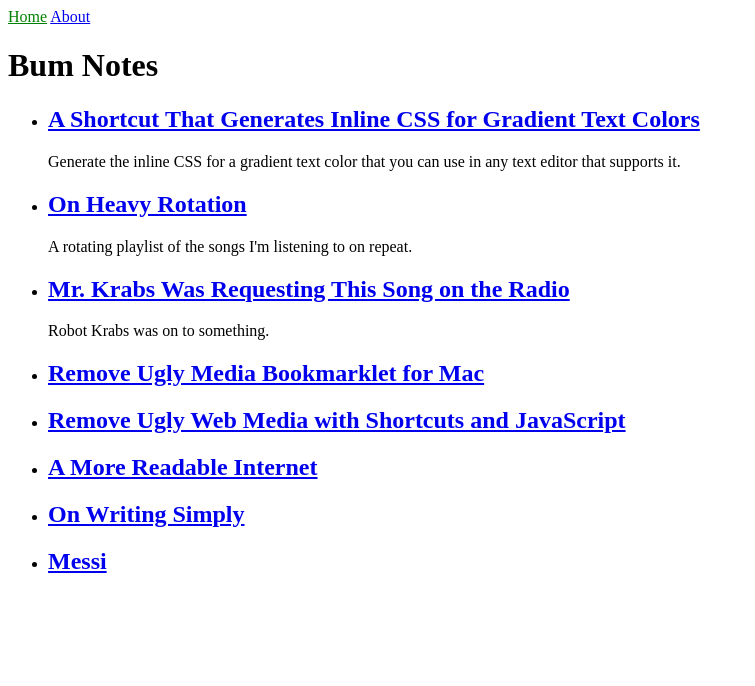
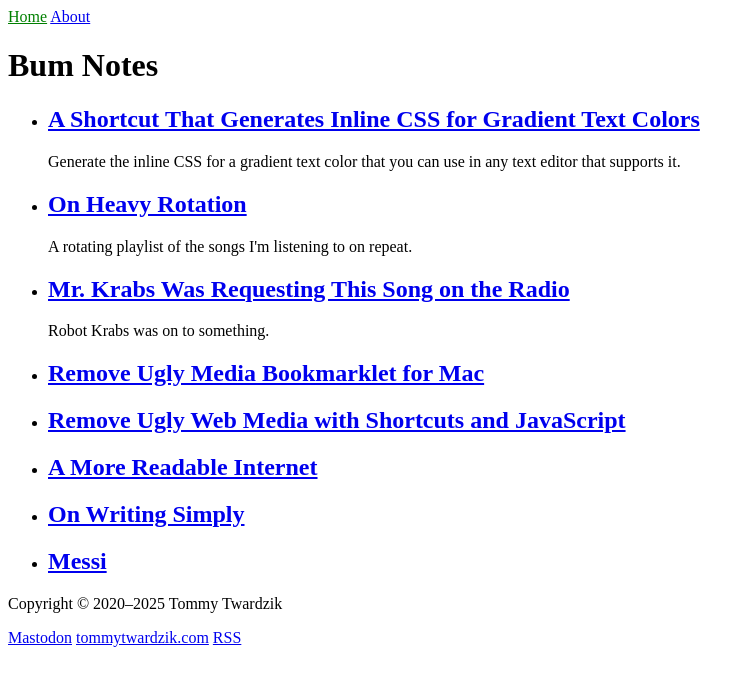
Before and after one commit to ttwardz/bum-notes-blog, a Jekyll site: the page built from index.markdown, in a window 1280 px wide. Shown: the top 686 px of the page, without its empty margins (0-755 px from the left). Built offline with Jekyll 4.4.1, drawn with Linux system fonts in a browser that asks for light colours.

Commit message:
Added footer file

```diff
--- /dev/null
+++ b/_includes/footer.html
@@ -0,0 +1,3 @@
+<p>Copyright © 2020&ndash;2025 Tommy Twardzik</p>
+
+<p><a rel="me" href="https://mstdn.social/@ttwardz">Mastodon</a> <a href="https://www.tomtwardzik.com/">tommytwardzik.com</a> <a href="/feed.rss">RSS</a></p>
--- a/_layouts/default.html
+++ b/_layouts/default.html
@@ -11,4 +11,8 @@
     {% include navigation.html %}
     {{ content }}
   </body>
+
+  <footer>
+    {% include footer.html %}
+  </footer>
 </html>
```
